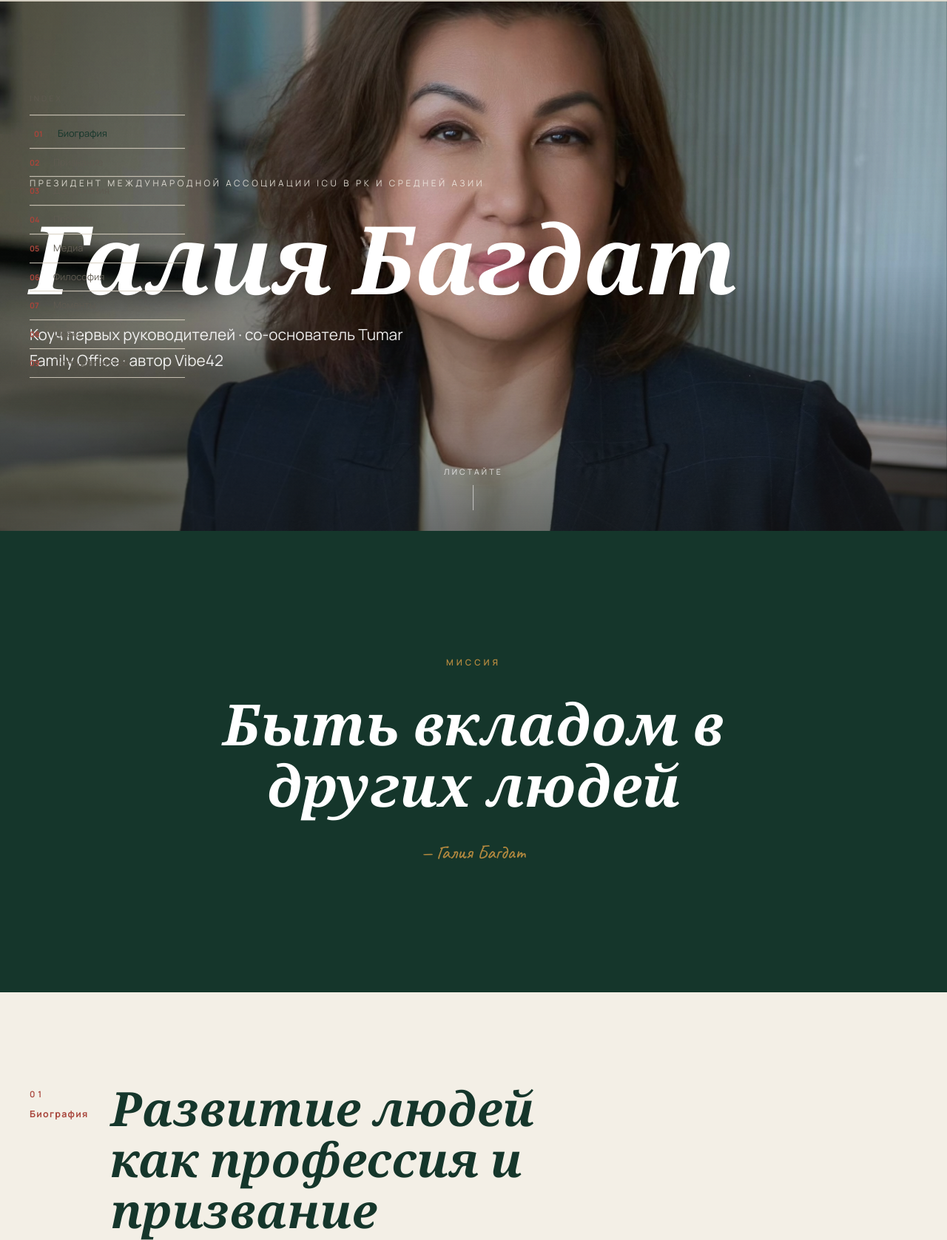
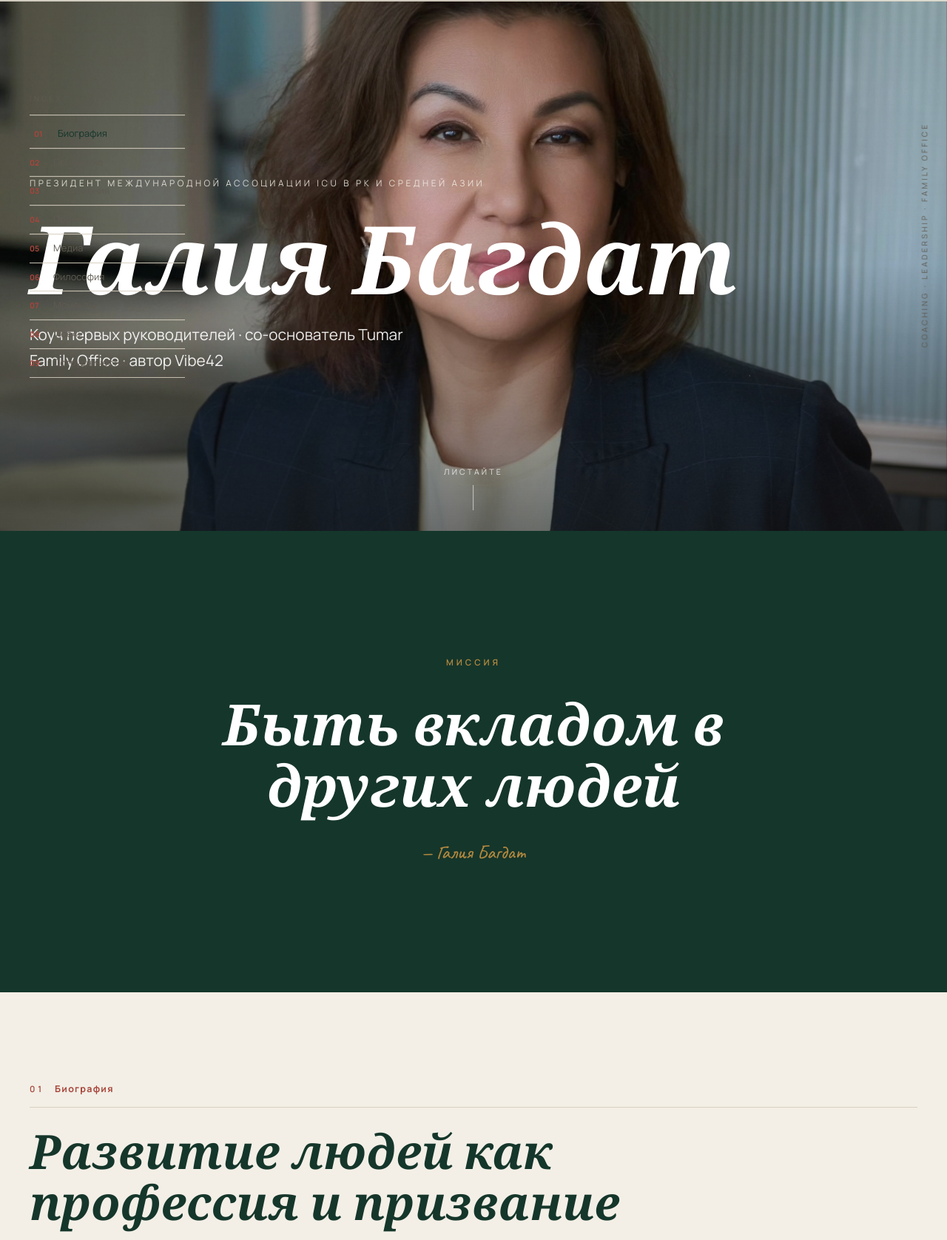
Before and after one commit to galbagdat/Galiya-Bagdat, a plain HTML site: page index.html in a window 1280 px wide. Shown: the part 82-1759 px from the top of the page at 74% size. Drawn offline with nearby package versions, Linux system fonts and the light colour scheme; a web font is replaced by a local one.

Commit message:
fix: section labels single line, stacked sec-head layout, right-side decorative label

```diff
--- a/index.html
+++ b/index.html
@@ -78,6 +78,18 @@
   .index-nav a:hover,.index-nav a.active{color:var(--green);padding-left:6px;}
   @media(max-width:1180px){.index-nav{display:none;}}
 
+  /* ---------- RIGHT SIDE LABEL ---------- */
+  .side-label{
+    position:fixed;right:22px;top:50%;
+    writing-mode:vertical-lr;
+    transform:translateY(-50%) rotate(180deg);
+    font-size:.64rem;letter-spacing:.3em;text-transform:uppercase;
+    color:var(--ink-soft);opacity:0;user-select:none;pointer-events:none;
+    animation:fadeIn 1s var(--ease) 1.2s forwards;
+    z-index:40;
+  }
+  @media(max-width:1180px){.side-label{display:none;}}
+
   /* ---------- HERO ---------- */
   .hero{position:relative;height:100vh;min-height:620px;display:flex;align-items:flex-end;overflow:hidden;}
   .hero img{position:absolute;inset:0;width:100%;height:100%;object-fit:cover;object-position:center 28%;}
@@ -102,11 +114,13 @@
 
   /* ---------- SECTION SHELL ---------- */
   section{padding:120px 0;position:relative;}
-  .sec-head{display:grid;grid-template-columns:auto 1fr;gap:30px;align-items:start;margin-bottom:64px;}
-  .sec-head .meta{display:flex;flex-direction:column;gap:6px;padding-top:8px;}
+  .sec-head{margin-bottom:64px;}
+  .sec-head .meta{display:flex;flex-direction:row;align-items:baseline;gap:14px;
+    margin-bottom:22px;padding-bottom:14px;border-bottom:1px solid var(--line);}
   .sec-head .meta .label{color:var(--red);}
-  .sec-head h2{font-style:italic;font-size:clamp(2.2rem,5vw,4rem);color:var(--green);max-width:16ch;}
+  .sec-head h2{font-style:italic;font-size:clamp(2.2rem,5vw,4rem);color:var(--green);max-width:26ch;}
   .lead{font-size:1.12rem;color:var(--ink-soft);max-width:62ch;letter-spacing:.01em;}
+  .band .sec-head .meta{border-bottom-color:rgba(239,233,218,.15);}
 
   /* biography two-col */
   .bio{display:grid;grid-template-columns:.4fr 1fr;gap:48px;}
@@ -229,7 +243,7 @@
     header{padding:16px 24px;}
     .hbrand .sub{display:none;}
     section{padding:80px 0;}
-    .sec-head{grid-template-columns:1fr;gap:14px;margin-bottom:40px;}
+    .sec-head{margin-bottom:40px;}.sec-head .meta{margin-bottom:14px;}
     .bio{grid-template-columns:1fr;gap:24px;}
     .figs{grid-template-columns:repeat(2,1fr);}
     .projects{grid-template-columns:1fr;}
@@ -306,6 +320,9 @@
   <a href="#vibe42"><span class="n">08</span><span>Vibe42</span></a>
   <a href="#services"><span class="n">09</span><span data-i18n="idx.srv">Сотрудничество</span></a>
 </nav>
+
+<!-- RIGHT DECORATIVE LABEL -->
+<div class="side-label" aria-hidden="true">Coaching · Leadership · Family Office</div>
 
 <!-- HERO -->
 <section class="hero" id="hero">
```
